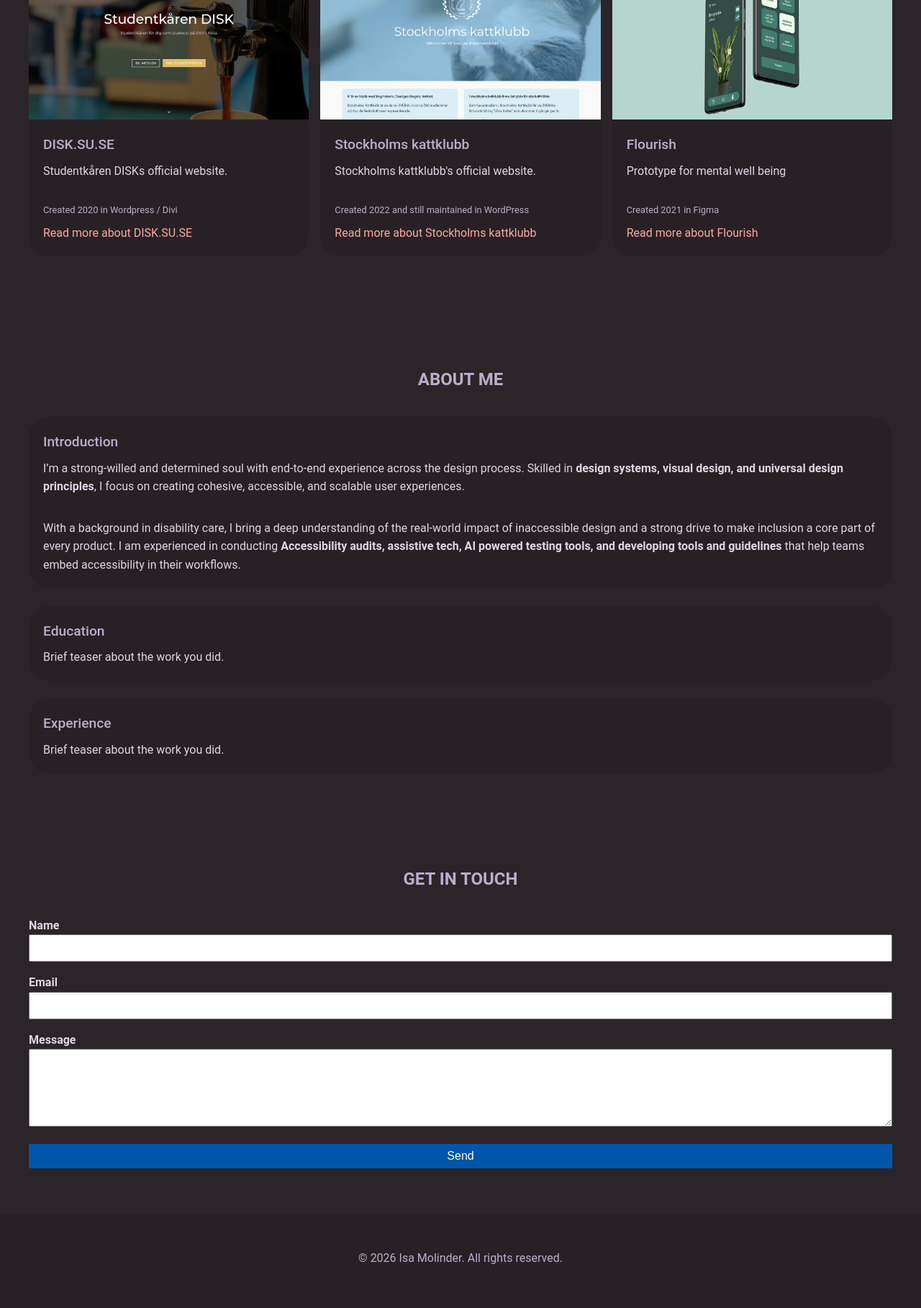
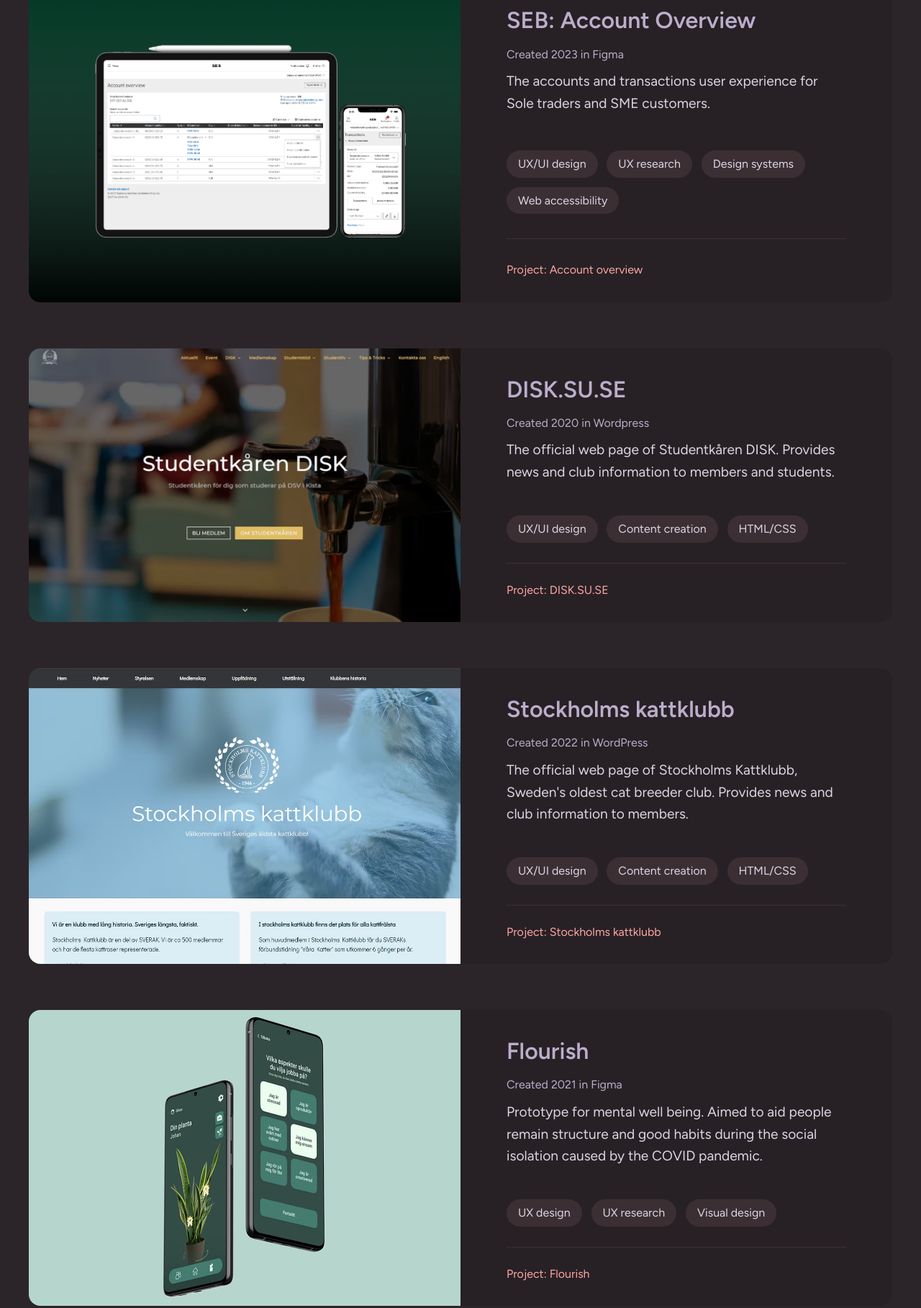
Before and after one commit to Isawis/Portfolio, a website built with webpack: page index.html in a window 1280 px wide. Shown: the part 820-2637 px from the top of the page at 72% size. Built offline with nearby package versions, Linux system fonts and the light colour scheme.

Commit message:
Added content on about page and fixed some header links

```diff
--- a/css/Root.css
+++ b/css/Root.css
@@ -24,14 +24,23 @@
   --peach-900: #4F1A1A;
   --peach-950: #331111;
 
+  --peachplum: #3C2F33;
+
   --lilac-50: #FDF2F9;
   --lilac-100: #DCD6E5;
   --lilac-200: #BAAECC;
+
+  --10-darken: rgba(0, 0, 0, 0.1);
+  --60-darken: rgba(0, 0, 0, 0.6);
 
   --main-bg-color: var(--plum-950);
   --primary-text-color: var(--lilac-100);
   --secondary-text-color: var(--lilac-200);
   --interactive-text-color: var(--peach-300);
-  --10-darken: rgba(0, 0, 0, 0.1);
+  --menu-bg: var(--60-darken);
+
+  --border-radius-m: 16px;
   --border-radius-l: 28px;
+
+  --content-maxwidth: 1200px;
 }
--- a/css/Textstyles.css
+++ b/css/Textstyles.css
@@ -12,25 +12,24 @@
 h1 {
     font-size: var(--Text-XL);
     font-weight: 500;
-    text-align: center;
     color: var(--secondary-text-color);
 }
 
 h2 {
     font-size: var(--Text-M);
-    font-weight: 600;
+    font-weight: 500;
     margin-bottom: 2rem;
-    color: var(--secondary-text-color);
+    color: var(--primary-text-color);
 }
 
 h3 {
-    font-size: var(--Text-S);
-    font-weight: 500;
+    font-size: var(--Text-L);
+    font-weight: 600;
     color: var(--secondary-text-color);
 }
 
 p {
-    font-size: var(--Text-XS);
+    font-size: var(--Text-S);
     margin-bottom: 2rem;
 }
 
@@ -38,18 +37,23 @@
 #subheader {
     font-size: var(--Text-L);
     margin-bottom: 4rem;
-    text-align: center;
     color: var(--secondary-text-color);
 }
 
-#intro p {
+.intro{
     font-size: var(--Text-S);
 }
 
+/* Narrow paragraphs for readability -------------------------- */
+
+.narrow {
+  max-width: 800px;
+}
+
 .secondary {
-    font-size: var(--Text-XXS);
+    font-size: var(--Text-XS);
     color: var(--secondary-text-color);
-    margin-bottom: 0px;
+    margin-bottom: 10px;
 }
 
 /* decreased margin for last p -------------------------------------------------- */
--- a/css/style.css
+++ b/css/style.css
@@ -8,13 +8,17 @@
 }
 
 body {
-  font-family: roboto, sans-serif;
+  font-family: "Figtree", sans-serif;
   line-height: 1.6;
   background: var(--main-bg-color);
   color: var(--primary-text-color);
 }
 
-/* Skip link (visible on focus) ---------------------------------------------------- */
+body #flourish {
+  Background: #4E756C;
+}
+
+/* Skip link (visible on focus) ------------------------------- */
 
 .skip-link {
   position: absolute;
@@ -37,9 +41,9 @@
 /* Header ---------------------------------------------------- */
 
 header {
-  justify-content: center;
-  padding: 40px 2rem;
-  background-color: var(--10-darken);
+  justify-content: left;
+  padding: 20px 2rem;
+  background-color: var(--menu-bg);
 }
 
 .header-container {
@@ -47,7 +51,7 @@
   margin: 0 auto;
   display:flex;
   justify-content: space-between;
-  max-width: 1200px;
+  max-width: var(--content-maxwidth);
   flex-wrap: wrap;
 }
 
@@ -58,16 +62,27 @@
   justify-content: center;
 }
 
-/* HERO ----------------------------------------------------  */
+/* HERO ------------------------------------------------------  */
+
 #hero-box {
   background-color: var(--10-darken);
 }
 
-/* Sections ---------------------------------------------------- */
+/* Divider ------------------------------------------------------  */
+
+.divider {
+  border-top: 1px solid var(--peachplum);
+}
+
+/* Sections --------------------------------------------------- */
+
 section {
-  max-width: 1200px;
-  margin: 2rem auto;
-  justify-content: center;
+  max-width: var(--content-maxwidth);
+  margin: 4rem auto;
+}
+
+#hero {
+  display:grid
 }
 
 .section-container {
@@ -75,88 +90,90 @@
 }
 
 section h2 {
-  text-align: center;
+  text-align: left;
   text-transform: uppercase;
 }
 
-/* cards  ---------------------------------------------------- */
+/* ------------------------------------------------------------ */
+
+
+/* Project list */
  .project-list {
-  display: flex;
+  display: grid;
   flex-wrap: wrap;
-  gap: 1rem;
+  gap: 4rem;
   align-items: stretch;
+  list-style: none;
 }
 
-.card {
+/* cards  ----------------------------------------------------- */
+
+.horizontal-card {
   background-color: var(--10-darken);
-  border-radius: var(--border-radius-l);
-  padding: 20px;
+  border-radius: var(--border-radius-m);
+  padding: 0px;
   height: 100%;
-
+  display: flex;
+  overflow:hidden;
 }
 
-/* Removes padding from project cards to account for images  ---------------------------------------------------- */
+.horizontal-card img {
+  width: 50%;
+  object-fit: cover;
+}
 
-.project-list .card {
-  padding: 0;
+
+.about-card {
+  background-color: var(--10-darken);
+  border-radius: var(--border-radius-m);
+  padding: 20px;
+  margin-bottom: 32px;
+}
+
+.about-card h3 {
+  font-size: var(--Text-M);
+  padding-bottom:10px;
 
 }
 
 .card-container {
-  padding: 20px;
+  padding: 32px 64px;
+  display:flex;
+  flex-direction: column;
+  justify-content: space-between;
 }
 
-.card img {
-  width: 100%;
-  object-fit: cover;
-  border-radius: var(--border-radius-l) var(--border-radius-l) 0 0;
-
+.project-list h3 {
+  margin-bottom: 0.5rem;
 }
 
-.project-list, .about-list {
-  list-style: none;
-  padding: 0;
-}
-.project-list li, .about-list li {
-  margin-bottom: 1.5rem;
-  flex-grow: 1;
-  flex-basis: 30%;
-  min-width: 300px;
-}
-.project-list h3, .about-list h3 {
-  margin-bottom: 0.5rem;
-}
-.project-list a, .about-list a {
+.project-list a {
   display: inline-block;
   margin-top: 0.5rem;
 }
 
-/* Form ---------------------------------------------------- */
-form {
-  display: grid;
-  gap: 1rem;
+/* ----------------------------------------------------------------------- */
+
+/* Container holding the chips*/
+.badge-container ul {
+  list-style: none;
+  display: flex;
+  gap: 0.8rem;
+  flex-wrap: wrap;
+  justify-content: left;
+    padding: 12px 0px;
+
 }
-label {
-  display: block;
-  font-weight: bold;
+/* Chip design and content */
+.category-badge {
+  background-color: var(--peachplum);
+  padding: 6px 16px;
+  border-radius: 99px;
+
 }
-input,
-textarea,
-button {
-  width: 100%;
-  padding: 0.5rem;
-  font-size: 1rem;
-}
-button {
-  background: #0055aa;
-  color: white;
-  border: none;
-  cursor: pointer;
-}
-button:hover,
-button:focus {
-  background: #003d80;
-}
+
+
+
 
 
 /* Footer ---------------------------------------------------- */
--- a/index.html
+++ b/index.html
@@ -8,8 +8,13 @@
   <link rel="stylesheet" href="css/style.css">
   <link rel="stylesheet" href="css/boilerstyle.css">
   <link rel="stylesheet" href="css/Textstyles.css">
+  <link rel="stylesheet" href="css/responsive.css">
 
-  <title>Isa Molinder - Portfolio</title>
+  <script src="https://kit.fontawesome.com/9bbb0a7972.js" crossorigin="anonymous"></script>
+
+
+
+  <title>Home page - Isa Molinder</title>
   <meta name="description" content="Portfolio of Isa Molider - UX Designer & Accessibility Specialist from Sweden">
 
   <meta property="og:title" content="Isa Molinder - Portfolio">
@@ -24,6 +29,11 @@
 
   <link rel="manifest" href="site.webmanifest">
   <meta name="theme-color" content="#fafafa">
+
+  <link rel="preconnect" href="https://fonts.googleapis.com">
+  <link rel="preconnect" href="https://fonts.gstatic.com" crossorigin>
+  <link href="https://fonts.googleapis.com/css2?family=Figtree:ital,wght@0,300..900;1,300..900&display=swap" rel="stylesheet">
+
 </head>
 
 <body>
@@ -31,23 +41,22 @@
   <!-- Skip link for screen readers/keyboard users -->
   <a class="skip-link" href="#main">Skip to main content</a>
 
-  <header>
+ <header>
     <div class="header-container">
       <nav aria-label="Main navigation">
         <ul>
           <li><a href="index.html">Home</a></li>
           <li><a href="#projects">Projects</a></li>
-          <li><a href="#about">About</a></li>
-          <li><a href="#contact">Contact</a></li>
+          <li><a href="about.html">About</a></li>
         </ul>
       </nav>
 
       <nav aria-label="contact links">
         <ul>
-          <li><a href="index.html">Mail</a></li>
-          <li><a href="#projects">Linkedin</a></li>
-          <li><a href="#about">HanaemiArts</a></li>
+          <li><a href="mailto:isa.molinder@gmail.com"><i class="fa-solid fa-envelope"></i></a></li>
+          <li><a href="https://www.linkedin.com/in/isa-molinder/" target="_blank"><i class="fa-brands fa-square-linkedin"></i></a></li>
         </ul>
+
       </nav>
     </div>
   </header>
@@ -58,49 +67,126 @@
         <h1>Isa Molinder</h1>
         <p id="subheader">UX designer and Accessibility specialist</p>
 
-        <section id="intro" class="card">
-          <p>I’m a strong-willed and determined soul with end-to-end experience across the design process, design systems and Figma.
-            With a background in disability care, I possess a deep understanding of the real-world impact of inaccessible design.</p>
+        <p class="narrow intro">
+          I’m a strong-willed and determined soul with end-to-end experience across the
+          design process. Skilled in design systems, visual design, and universal design principles,
+          I focus on creating cohesive, accessible, and scalable user experiences.
+        </p>
 
-          <a href="#about">Read more about me</a>
-        </section>
+        <a href="about.html">Read more about me</a>
+
       </section>
     </div>
 
     <div class="section-container" id="project-box">
       <section id="projects" aria-labelledby="projects-heading">
-        <h2 id="projects-heading">Selected Projects</h2>
+        <h2 id="projects-heading">UX case studies</h2>
         <ul class="project-list">
+
           <li>
-            <article class="card">
+            <article class="horizontal-card">
+              <img src="img/Accountoverview.png" alt="Screenshot of DISK.SU.SE startpage">
+              <div class ="card-container">
+                <div>
+                  <h3>SEB: Account Overview</h3>
+                  <p class="secondary">Created 2023 in Figma</p>
+                  <p>The accounts and transactions user experience for Sole traders and SME customers.</p>
+                </div>
+
+                <div class="badge-container">
+                  <ul>
+                    <li><div class="category-badge">UX/UI design</div></li>
+                    <li><div class="category-badge">UX research</div></li>
+                    <li><div class="category-badge">Design systems</div></li>
+                    <li><div class="category-badge">Web accessibility</div></li>
+                  </ul>
+                </div>
+
+                <hr class="divider">
+                <a href="project1.html">Project: Account overview</a>
+              </div>
+            </article>
+          </li>
+
+          <li>
+            <article class="horizontal-card">
               <img src="img/Disk.png" alt="Screenshot of DISK.SU.SE startpage">
               <div class ="card-container">
-                <h3>DISK.SU.SE</h3>
-                <p>Studentkåren DISKs official website.</p>
-                <p class="secondary">Created 2020 in Wordpress / Divi</p>
-                <a href="project1.html">Read more about DISK.SU.SE</a>
+                <div>
+                  <h3>DISK.SU.SE</h3>
+                  <p class="secondary">Created 2020 in Wordpress</p>
+                  <p>The official web page of Studentkåren DISK.
+                    Provides news and club information to members and students.
+                  </p>
+
+                </div>
+
+                <div class="badge-container">
+                  <ul>
+                    <li><div class="category-badge">UX/UI design</div></li>
+                    <li><div class="category-badge">Content creation</div></li>
+                    <li><div class="category-badge">HTML/CSS</div></li>
+                  </ul>
+                </div>
+
+                <hr class="divider">
+                <a href="project1.html">Project: DISK.SU.SE</a>
+              </div>
+            </article>
+          </li>
+
+          <li>
+            <article class="horizontal-card">
+              <img src="img/SK.png" alt="Screenshot of Stockholms Kattklubb startpage">
+              <div class ="card-container">
+                <div>
+                  <h3>Stockholms kattklubb</h3>
+                  <p class="secondary">Created 2022 in WordPress</p>
+                  <p>The official web page of Stockholms Kattklubb, Sweden's oldest cat breeder club.
+                    Provides news and club information to members.
+                  </p>
+
+                </div>
+
+                   <div class="badge-container">
+                  <ul>
+                    <li><div class="category-badge">UX/UI design</div></li>
+                    <li><div class="category-badge">Content creation</div></li>
+                    <li><div class="category-badge">HTML/CSS</div></li>
+                  </ul>
+                </div>
+
+                <hr class="divider">
+
+                <a href="project2.html">Project: Stockholms kattklubb</a>
               </div>
             </article>
           </li>
           <li>
-            <article class="card">
-              <img src="img/SK.png" alt="Screenshot of Stockholms Kattklubb startpage">
-              <div class ="card-container">
-                <h3>Stockholms kattklubb</h3>
-                <p>Stockholms kattklubb's official website.</p>
-                <p class="secondary">Created 2022 and still maintained in WordPress</p>
-                <a href="project2.html">Read more about Stockholms kattklubb</a>
-              </div>
-            </article>
-          </li>
-          <li>
-            <article class="card">
+            <article class="horizontal-card">
               <img src="img/Flourish.png" alt="Two phon e displays showcasing the UI of Flourish">
               <div class ="card-container">
-                <h3>Flourish</h3>
-                <p>Prototype for mental well being</p>
-                <p class="secondary">Created 2021 in Figma</p>
-                <a href="project2.html">Read more about Flourish</a>
+                <div>
+                  <h3>Flourish</h3>
+                  <p class="secondary">Created 2021 in Figma</p>
+                  <p>Prototype for mental well being.
+                    Aimed to aid people remain structure and good habits
+                    during the social isolation caused by the COVID pandemic.
+                  </p>
+
+                </div>
+
+                <div class="badge-container">
+                  <ul>
+                    <li><div class="category-badge">UX design</div></li>
+                    <li><div class="category-badge">UX research</div></li>
+                    <li><div class="category-badge">Visual design</div></li>
+                  </ul>
+                </div>
+
+                <hr class="divider">
+
+                <a href="project2.html">Project: Flourish</a>
               </div>
             </article>
           </li>
@@ -108,62 +194,7 @@
       </section>
     </div>
 
-    <div class="section-container" id="about-box">
-      <section id="about" aria-labelledby="about-heading">
-        <h2 id="about-heading">About Me</h2>
-        <ul class="about-list">
-          <li>
-            <article class="card">
-              <h3>Introduction</h3>
-              <p>
-                I’m a strong-willed and determined soul with end-to-end experience across the design process.
-                Skilled in <b>design systems, visual design, and universal design principles</b>, I focus on creating cohesive, accessible, and scalable user experiences.
-              </p>
-              <p class="last">
-                With a background in disability care, I bring a deep understanding of the real-world impact of inaccessible design and a strong drive to make inclusion a core part of every product.
-                I am experienced in conducting <b>Accessibility audits, assistive tech, AI powered testing tools, and developing tools and guidelines</b> that help teams embed accessibility in their workflows.
-              </p>
-            </article>
-          </li>
 
-          <li>
-            <article class="card">
-              <h3>Education</h3>
-              <p class="last">Brief teaser about the work you did.</p>
-            </article>
-           </li>
-
-          <li>
-            <article class="card">
-              <h3>Experience</h3>
-              <p class="last">Brief teaser about the work you did.</p>
-            </article>
-           </li>
-
-        </ul>
-      </section>
-    </div>
-
-    <div class="section-container" id="contact-box">
-      <section id="contact" aria-labelledby="contact-heading">
-        <h2 id="contact-heading">Get in Touch</h2>
-        <form action="#" method="post">
-          <div>
-            <label for="name">Name</label>
-            <input id="name" name="name" type="text" autocomplete="given-name" required />
-          </div>
-          <div>
-            <label for="email">Email</label>
-            <input id="email" name="email" type="email" autocomplete="email" required />
-          </div>
-          <div>
-            <label for="message">Message</label>
-            <textarea id="message" name="message" rows="5" required></textarea>
-          </div>
-          <button type="submit">Send</button>
-        </form>
-      </section>
-    </div>
 
   </main>
 
```
Also changed, not shown: about.html (added, +169 -0 lines), css/responsive.css (added, +35 -0 lines), favicon.ico (deleted), icon.png (deleted), icon.svg (deleted), img/Accountoverview.png (added).
